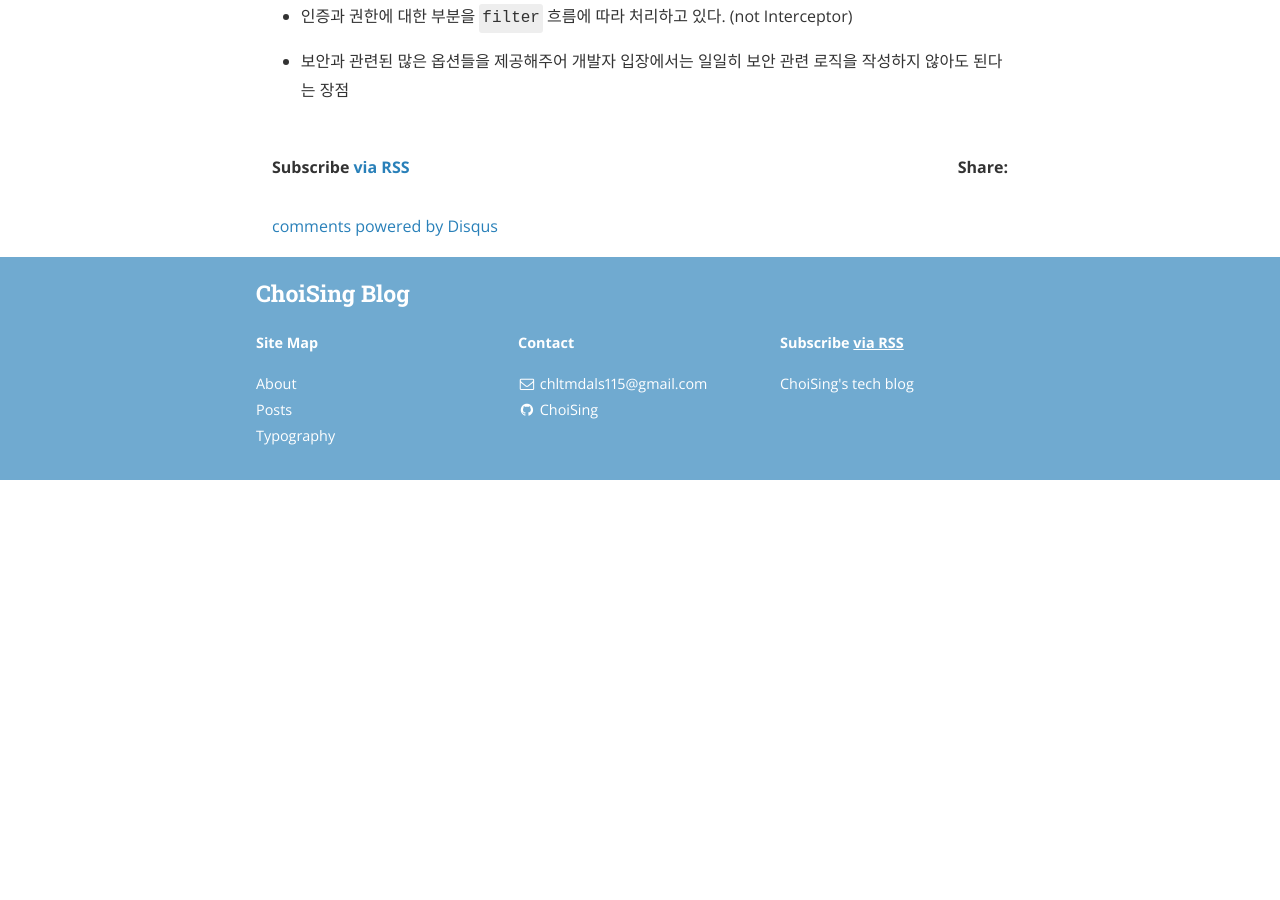
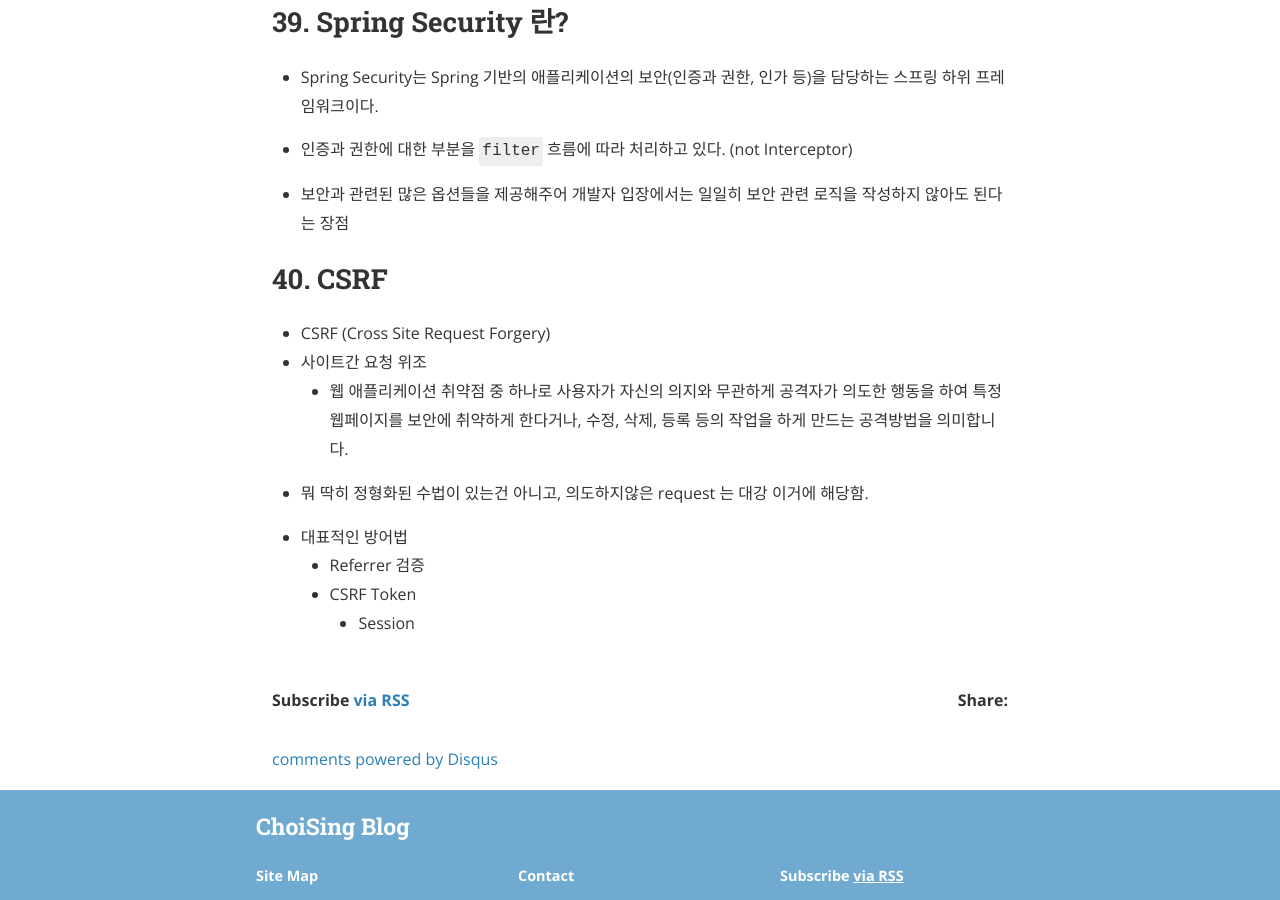
Before and after one commit to Oraindrop/oraindrop.github.io, a Jekyll site: the page built from _posts/Back-end/2020-10-25-Spring interview questions.md, in a window 1280 px wide and 900 px high, scrolled down 12655 px. Built offline with Jekyll 4.4.1, drawn with Linux system fonts in a browser that asks for light colours; nearby versions of some CDN libraries; comment, search, counter and statistics services are not loaded; before the commit the page ends 13135 px from its top, so only the background shows below that; some of the changed text lies outside the part shown.

Commit message:
20201123 write top 40 spring interview and answer

```diff
--- a/_posts/Back-end/2020-10-25-Spring interview questions.md
+++ b/_posts/Back-end/2020-10-25-Spring interview questions.md
@@ -1,10 +1,15 @@
 ---
 layout: post
-title:  "Spring Interview Questions and Answers (작성중)"
+title:  "Top 40 Spring Interview Questions and Answers."
 categories: Back-end
 author : choising
 tags: spring, java
 ---
+
+- 출처 : https://www.greycampus.com/blog/programming/top-spring-interview-questions-and-answers
+
+- 1,2 번 문제는 임의로 변경하였음.
+
 
 ## 1. @Bean vs @Component
 
@@ -473,3 +478,17 @@
 - 인증과 권한에 대한 부분을 `filter` 흐름에 따라 처리하고 있다. (not Interceptor)
 
 - 보안과 관련된 많은 옵션들을 제공해주어 개발자 입장에서는 일일히 보안 관련 로직을 작성하지 않아도 된다는 장점
+
+
+## 40. CSRF
+
+- CSRF (Cross Site Request Forgery)
+- 사이트간 요청 위조
+    - 웹 애플리케이션 취약점 중 하나로 사용자가 자신의 의지와 무관하게 공격자가 의도한 행동을 하여 특정 웹페이지를 보안에 취약하게 한다거나, 수정, 삭제, 등록 등의 작업을 하게 만드는 공격방법을 의미합니다.
+
+- 뭐 딱히 정형화된 수법이 있는건 아니고, 의도하지않은 request 는 대강 이거에 해당함.
+
+- 대표적인 방어법
+    - Referrer 검증
+    - CSRF Token
+        - Session
```
